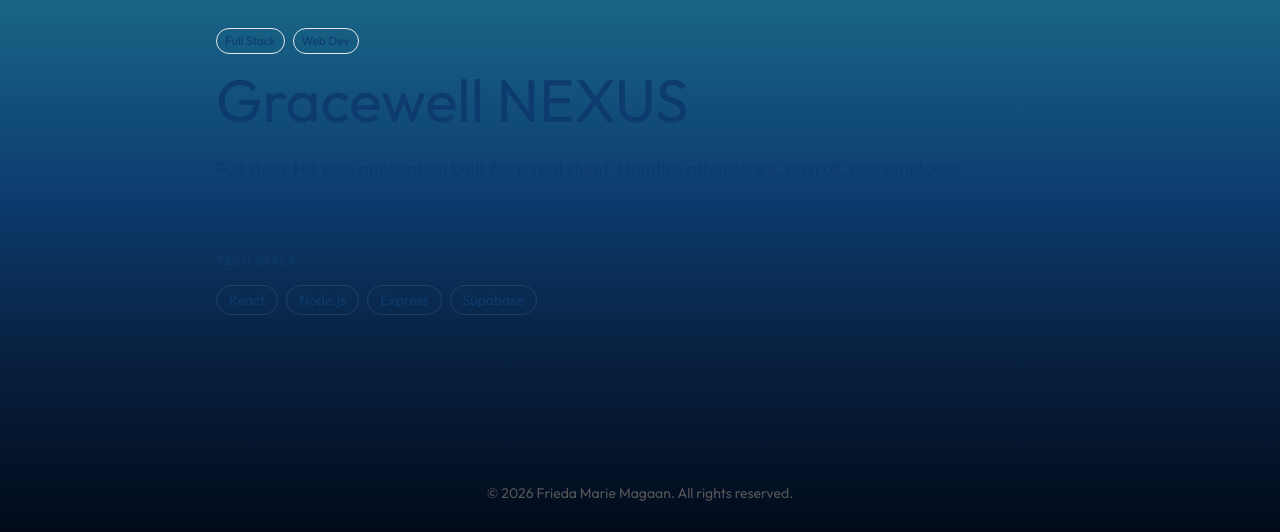
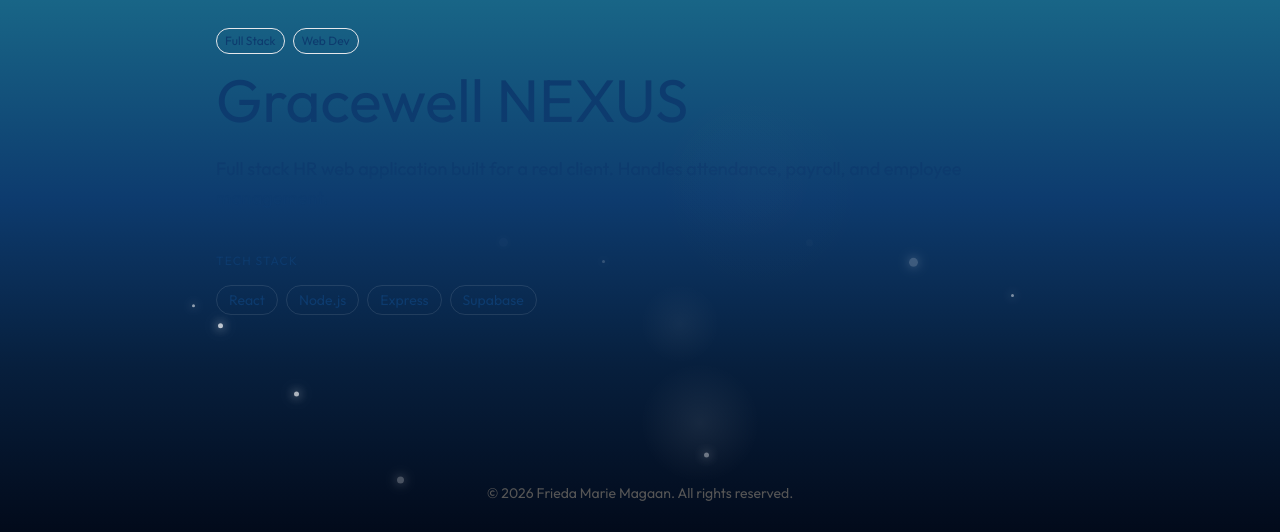
Before and after one commit to fredshekken/ida-portfolio, a Next.js app: page /projects/gracewell-nexus in a window 1280 px wide. Shown: the part 587-1119 px from the top of the page. Built offline with nearby package versions, Linux system fonts and the light colour scheme.

Commit message:
add: footer glow

```diff
--- a/src/components/sections/ContactForm.tsx
+++ b/src/components/sections/ContactForm.tsx
@@ -140,12 +140,6 @@ export default function ContactForm() {
             ))}
           </motion.div>
         </div>
-
-        <div className="relative w-full mt-16" style={{ height: "80px" }}>
-          <svg viewBox="0 0 1440 200" className="w-full h-full" preserveAspectRatio="none">
-            <ellipse cx="720" cy="195" rx="800" ry="30" fill="rgba(180,140,80,0.15)" />
-          </svg>
-        </div>
       </div>
     </section>
   );
--- a/src/components/sections/ProjectsSection.tsx
+++ b/src/components/sections/ProjectsSection.tsx
@@ -147,22 +147,6 @@ const ZoneBackground = ({ theme, isDark }: { theme: string; isDark: boolean }) =
     ),
     jellyfish: (
       <div className="absolute inset-0 overflow-hidden opacity-40">
-        {/* Waves layer - horizontal moving waves to read clearly on-card */}
-        {[...Array(3)].map((_, w) => (
-          <motion.div
-            key={w}
-            className="absolute left-0 right-0 rounded-full"
-            style={{
-              height: `${24 + w * 10}px`,
-              bottom: `${6 + w * 18}%`,
-              background: `linear-gradient(90deg, rgba(255,255,255,${0.01 + w * 0.02}) 0%, rgba(255,255,255,0.02) 50%, rgba(255,255,255,${0.01 + w * 0.02}) 100%)`,
-              filter: "blur(8px)",
-            }}
-            animate={{ x: [ -40 - w * 20, 40 + w * 20, -40 - w * 20 ], opacity: [0.12 + w * 0.06, 0.28 + w * 0.08, 0.12 + w * 0.06] }}
-            transition={{ duration: 6 + w * 2, repeat: Infinity, ease: "linear" }}
-          />
-        ))}
-
         {/* Floating glows for jellyfish feel */}
         {[...Array(6)].map((_, i) => (
           <motion.div
@@ -612,6 +596,7 @@ export default function ProjectsSection() {
           })}
         </div>
       </div>
+
       <AnimatePresence>
         {selectedProject === "gracewell-nexus" && (
           <motion.div
--- a/src/components/sections/SkillsSection.tsx
+++ b/src/components/sections/SkillsSection.tsx
@@ -1,7 +1,7 @@
 "use client";
 
 import { motion } from "framer-motion";
-import { Code2, Palette, Database, Wrench } from "lucide-react";
+import { Code2, Palette, Database, Wrench, Compass, Anchor } from "lucide-react";
 
 const skillCategories = [
   {
--- a/src/components/ui/Footer.tsx
+++ b/src/components/ui/Footer.tsx
@@ -1,12 +1,55 @@
+'use client';
+
+import { motion } from 'framer-motion';
+
 export default function Footer() {
   return (
     <footer
-      className="py-8"
+      className="py-8 relative"
       style={{
         background: "transparent",
         borderTop: "none",
       }}
     >
+      {/* Floating bubbles with white glow - rising from footer */}
+      <div className="absolute bottom-0 left-0 right-0 z-20 pointer-events-none overflow-visible" style={{ height: "400px" }}>
+        {/* Footer glow emission */}
+        {[...Array(5)].map((_, i) => (
+          <motion.div
+            key={`footer-glow-${i}`}
+            className="absolute rounded-full"
+            style={{
+              width: `${80 + i * 40}px`,
+              height: `${80 + i * 40}px`,
+              left: "50%",
+              bottom: "-50px",
+              transform: "translateX(-50%)",
+              background: `radial-gradient(circle, rgba(255, 255, 255, ${0.2 - i * 0.03}) 0%, transparent 70%)`,
+            }}
+            animate={{ y: [-50, -350], opacity: [0.5, 0] }}
+            transition={{ duration: 4 + i * 0.6, repeat: Infinity, ease: "easeOut", delay: i * 0.5 }}
+          />
+        ))}
+
+        {/* Rising bubbles with white glow from footer */}
+        {[...Array(10)].map((_, i) => (
+          <motion.div
+            key={`footer-bubble-${i}`}
+            className="absolute rounded-full"
+            style={{
+              width: `${3 + (i % 4) * 2}px`,
+              height: `${3 + (i % 4) * 2}px`,
+              left: `${15 + (i * 8) % 70}%`,
+              bottom: "-10px",
+              background: "rgba(255, 255, 255, 0.85)",
+              boxShadow: "0 0 10px rgba(255, 255, 255, 0.9), 0 0 20px rgba(255, 255, 255, 0.6)",
+            }}
+            animate={{ y: [-10, -300], opacity: [0, 0.95, 0] }}
+            transition={{ duration: 3.5 + (i % 5) * 0.5, repeat: Infinity, ease: "easeOut", delay: i * 0.3 }}
+          />
+        ))}
+      </div>
+
       <div className="max-w-6xl mx-auto px-6 flex items-center justify-center">
         <p className="text-sm" style={{ color: 'var(--color-muted)' }}>
           © {new Date().getFullYear()} Frieda Marie Magaan. All rights reserved.
```
